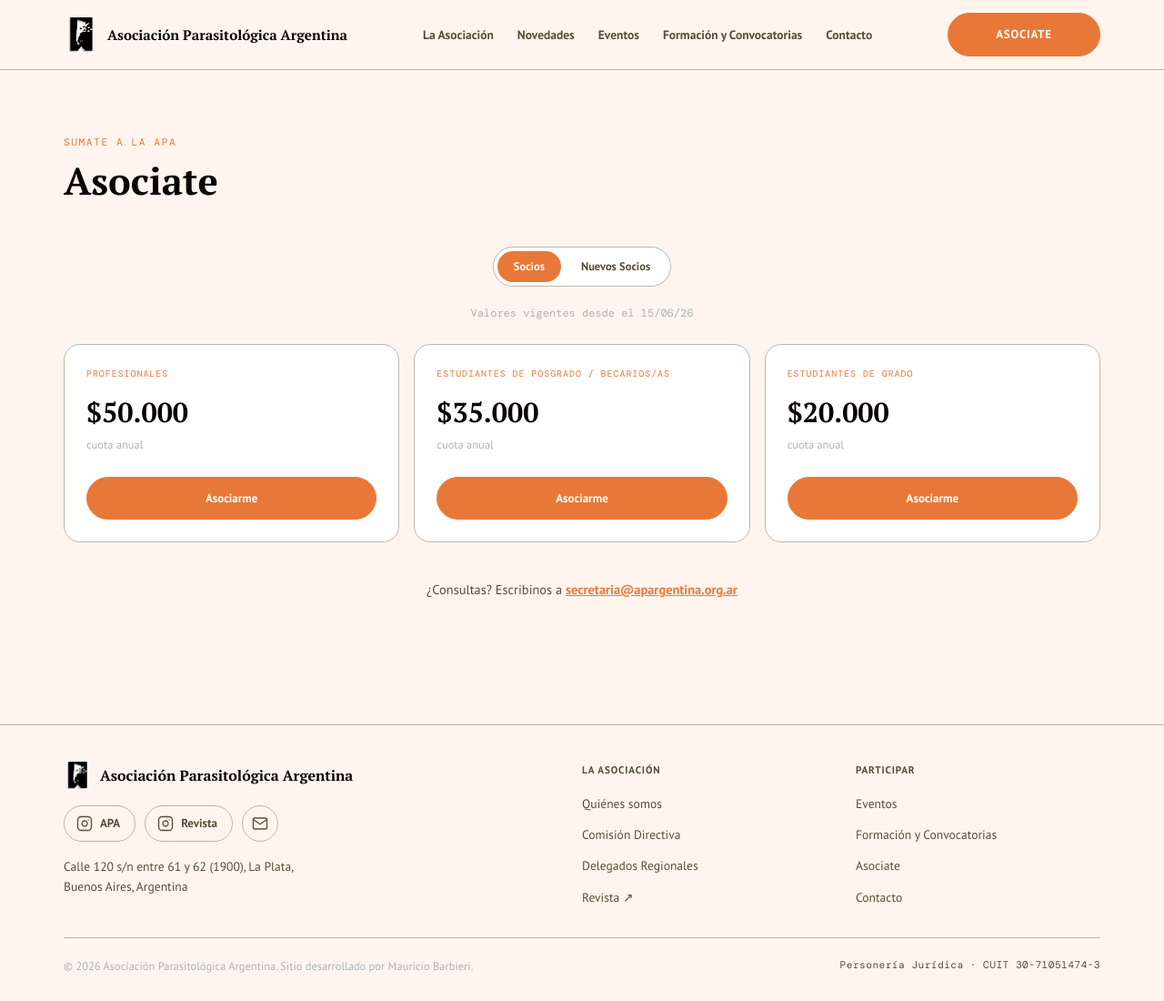
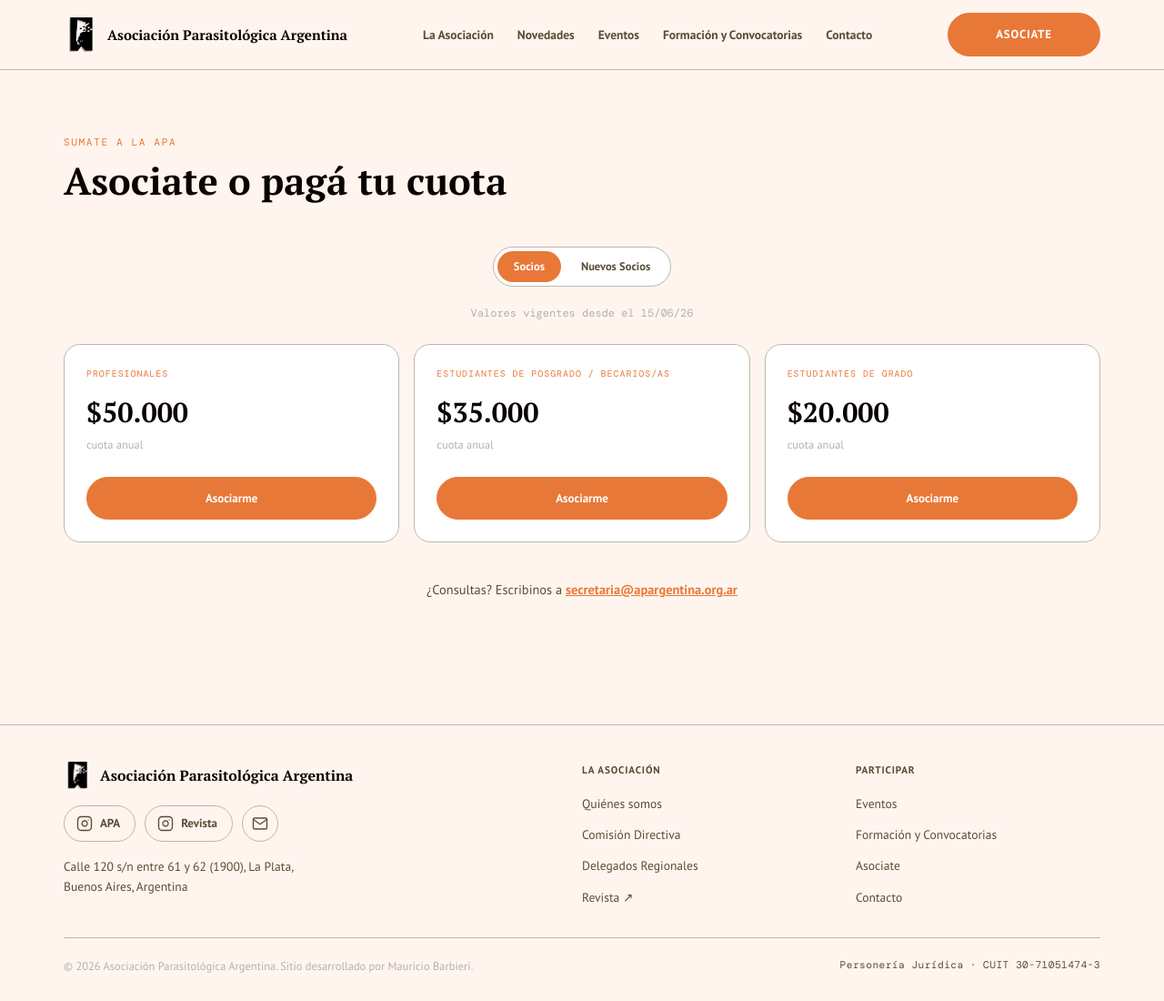
Before and after one commit to apaargentina/apaargentina.github.io, a Jekyll site: the page built from pages/asociate.html, in a window 1280 px wide and 1100 px high. Shown: the whole window at 91% size. Built offline with Jekyll 4.4.1, drawn with Linux system fonts in a browser that asks for light colours.

Commit message:
Update asociate.html

```diff
--- a/pages/asociate.html
+++ b/pages/asociate.html
@@ -1,7 +1,7 @@
 ---
 layout: page
 permalink: /asociate/
-title: "Asociate"
+title: "Asociate o pagá tu cuota"
 label: "Sumate a la APA"
 no_divider: true
 ---
```
